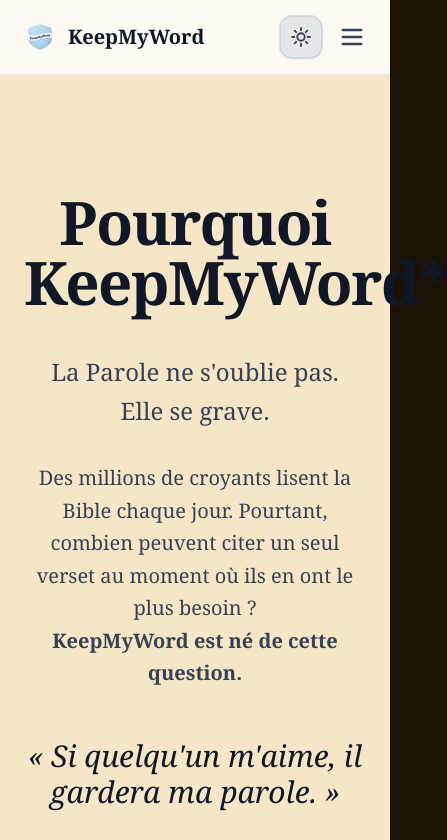
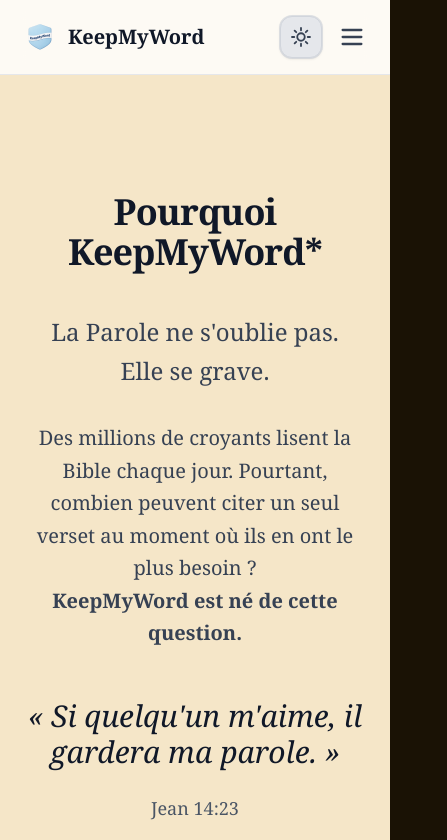
Before and after one commit to Elie77350/LandingPage-KeepMyWord, a Vue app: page / in a window 390 px wide. Shown: the top 840 px of the page, 447 px wide, since content can reach past the window. Built offline with nearby package versions, Linux system fonts and the light colour scheme.

Commit message:
"fix: responsive titre KeepMyWord sur mobile"

```diff
--- a/src/components/HeroSection.vue
+++ b/src/components/HeroSection.vue
@@ -5,7 +5,7 @@
     class="max-w-4xl mx-auto px-6 pt-48 pb-36 text-center"
     style="scroll-margin-top: 80px;"
   >
-    <h1 class="text-6xl md:text-7xl font-semibold text-gray-900 dark:text-white mb-10 tracking-tight">
+    <h1 class="text-4xl sm:text-5xl md:text-7xl font-semibold text-gray-900 dark:text-white mb-10 tracking-tight">
       Pourquoi KeepMyWord*
     </h1>
 
```
